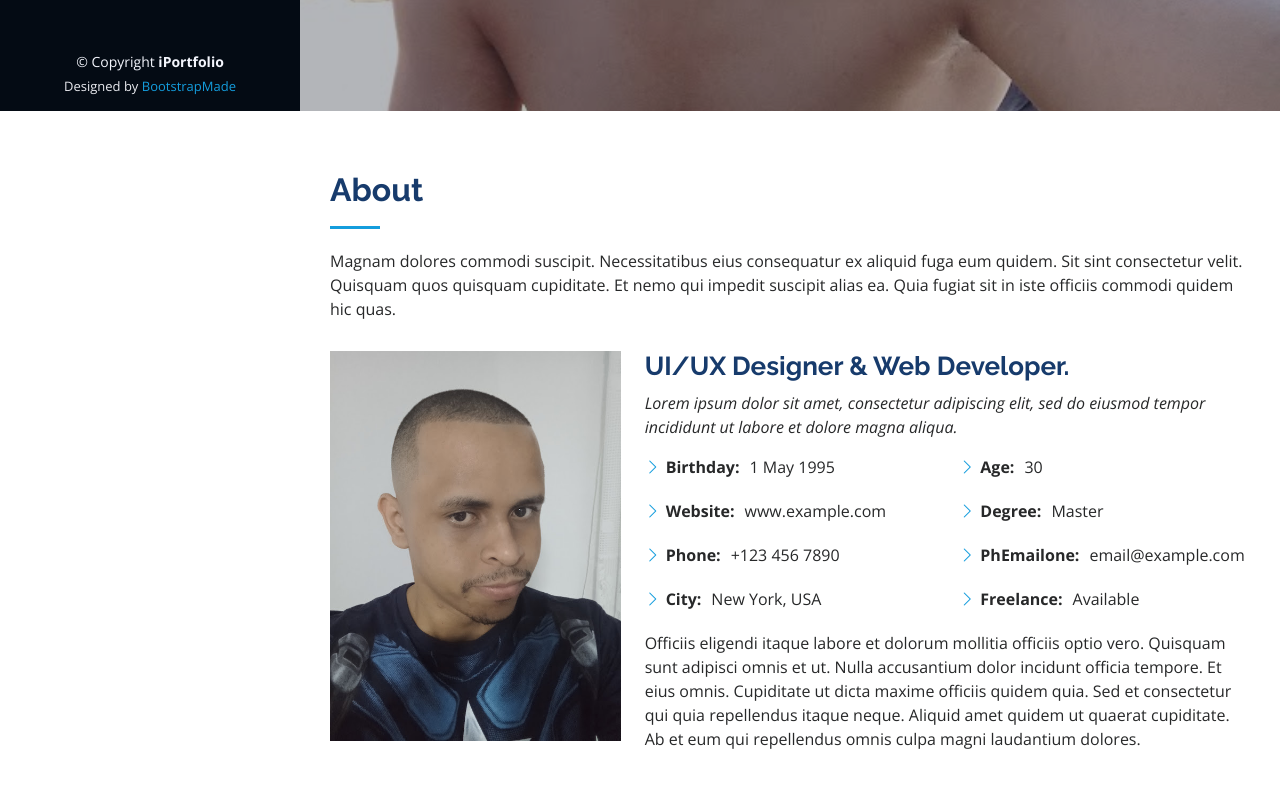
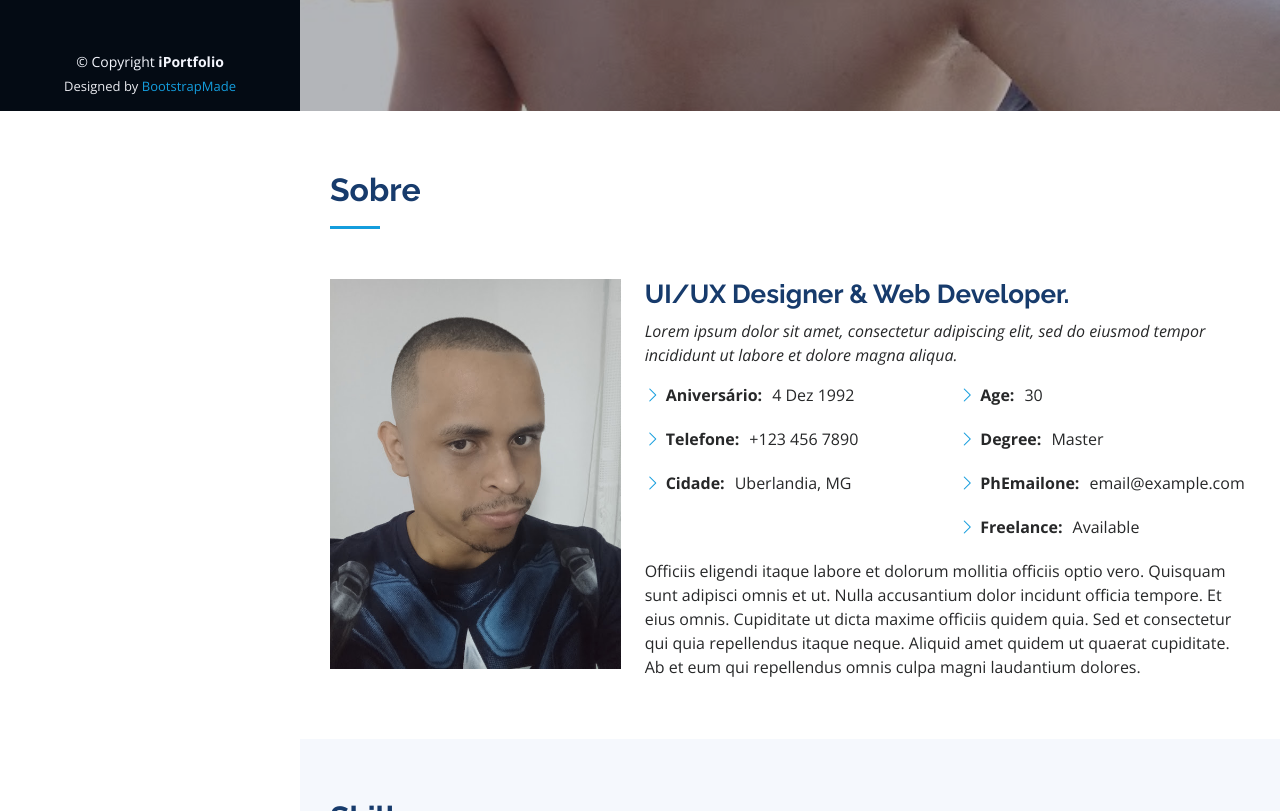
Before and after one commit to joseobr1992/Portifolio, a plain HTML site: page index.html in a window 1280 px wide. Shown: the part 689-1500 px from the top of the page. Drawn offline with nearby package versions, Linux system fonts and the light colour scheme.

Commit message:
Atualização da seção Sobre

```diff
--- a/index.html
+++ b/index.html
@@ -84,8 +84,7 @@
       <div class="container">
 
         <div class="section-title">
-          <h2>About</h2>
-          <p>Magnam dolores commodi suscipit. Necessitatibus eius consequatur ex aliquid fuga eum quidem. Sit sint consectetur velit. Quisquam quos quisquam cupiditate. Et nemo qui impedit suscipit alias ea. Quia fugiat sit in iste officiis commodi quidem hic quas.</p>
+          <h2>Sobre</h2>
         </div>
 
         <div class="row">
@@ -101,10 +100,9 @@
             <div class="row">
               <div class="col-lg-6">
                 <ul>
-                  <li><i class="bi bi-chevron-right"></i> <strong>Birthday:</strong> <span>1 May 1995</span></li>
-                  <li><i class="bi bi-chevron-right"></i> <strong>Website:</strong> <span>www.example.com</span></li>
-                  <li><i class="bi bi-chevron-right"></i> <strong>Phone:</strong> <span>+123 456 7890</span></li>
-                  <li><i class="bi bi-chevron-right"></i> <strong>City:</strong> <span>New York, USA</span></li>
+                  <li><i class="bi bi-chevron-right"></i> <strong>Aniversário:</strong> <span>4 Dez 1992</span></li>
+                  <li><i class="bi bi-chevron-right"></i> <strong>Telefone:</strong> <span>+123 456 7890</span></li>
+                  <li><i class="bi bi-chevron-right"></i> <strong>Cidade:</strong> <span>Uberlandia, MG</span></li>
                 </ul>
               </div>
               <div class="col-lg-6">
```
